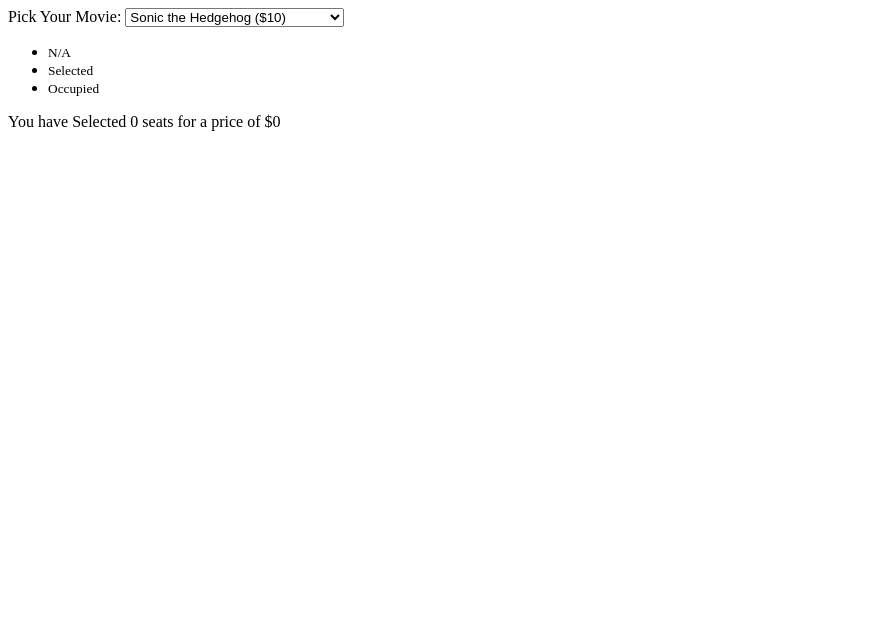
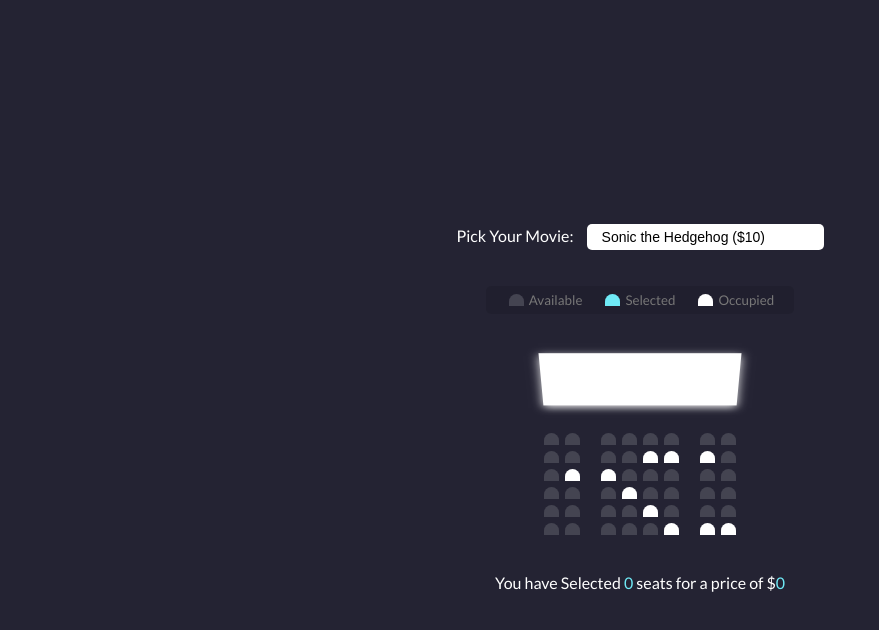
Before and after one commit to karen1752000/Movie_Seat_Selection, a plain HTML site: page index.html in a window 1280 px wide. Shown: the whole page, without its empty margins (0-879 px from the left). Drawn offline with Linux system fonts and the light colour scheme.

Commit message:
css markup complete

```diff
--- a/index.html
+++ b/index.html
@@ -21,7 +21,7 @@
     <ul class="showcase">
       <li>
         <div class="seat"></div>
-        <small>N/A</small>
+        <small>Available</small>
       </li>
       <li>
         <div class="seat selected"></div>
--- a/style.css
+++ b/style.css
@@ -0,0 +1,114 @@
+@import url('https://fonts.googleapis.com/css?family=Lato&display=swap');
+* {
+    box-sizing: border-box;
+}
+
+body {
+    background-color: #242333;
+    color: #fff;
+    display: flex;
+    flex-direction: column;
+    align-items: center;
+    justify-content: center;
+    height: 100vh;
+    font-family: 'Lato', sans-serif;
+    margin: 0;
+}
+
+.movie-container {
+    margin: 20px 0;
+}
+
+.movie-container select {
+    background-color: #fff;
+    border: 0;
+    border-radius: 5px;
+    font-size: 14px;
+    margin-left: 10px;
+    padding: 5px 15px 5px 15px;
+    -moz-appearance: none;
+    -webkit-appearance: none;
+    appearance: none;
+}
+
+.container {
+    perspective: 1000px;
+    margin-bottom: 30px;
+}
+
+.seat {
+    background-color: #444451;
+    height: 12px;
+    width: 15px;
+    margin: 3px;
+    border-top-left-radius: 10px;
+    border-top-right-radius: 10px;
+}
+
+.seat.selected {
+    background-color: #6feaf6;
+}
+
+.seat.occupied {
+    background-color: #fff;
+}
+
+.seat:nth-of-type(2) {
+    margin-right: 18px;
+}
+
+.seat:nth-last-of-type(2) {
+    margin-left: 18px;
+}
+
+.seat:not(.occupied):hover {
+    cursor: pointer;
+    transform: scale(1.3);
+}
+
+.showcase .seat:not(.occupied):hover {
+    cursor: default;
+    transform: scale(1);
+}
+
+.showcase {
+    background: rgba(0, 0, 0, 0.1);
+    padding: 5px 10px;
+    border-radius: 5px;
+    color: #777;
+    list-style-type: none;
+    display: flex;
+    justify-content: space-between;
+}
+
+.showcase li {
+    display: flex;
+    align-items: center;
+    justify-content: center;
+    margin: 0 10px;
+}
+
+.showcase li small {
+    margin-left: 2px;
+}
+
+.row {
+    display: flex;
+}
+
+.screen {
+    background-color: #fff;
+    height: 70px;
+    width: 100%;
+    margin: 15px 0;
+    transform: rotateX(-45deg);
+    box-shadow: 0 3px 10px rgba(255, 255, 255, 0.9);
+}
+
+p.text {
+    margin: 5px 0;
+}
+
+p.text span {
+    color: #6feaf6;
+}
```
